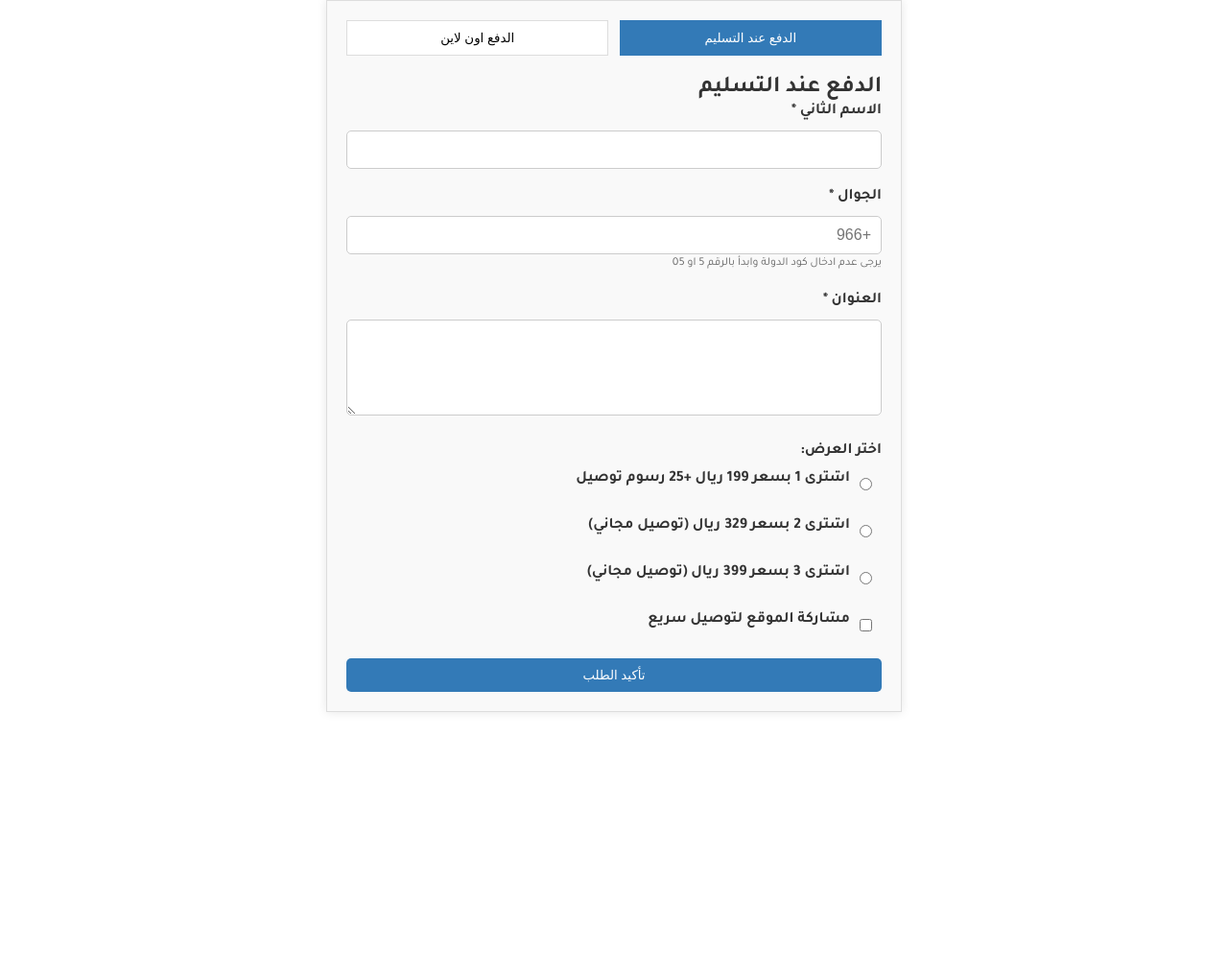
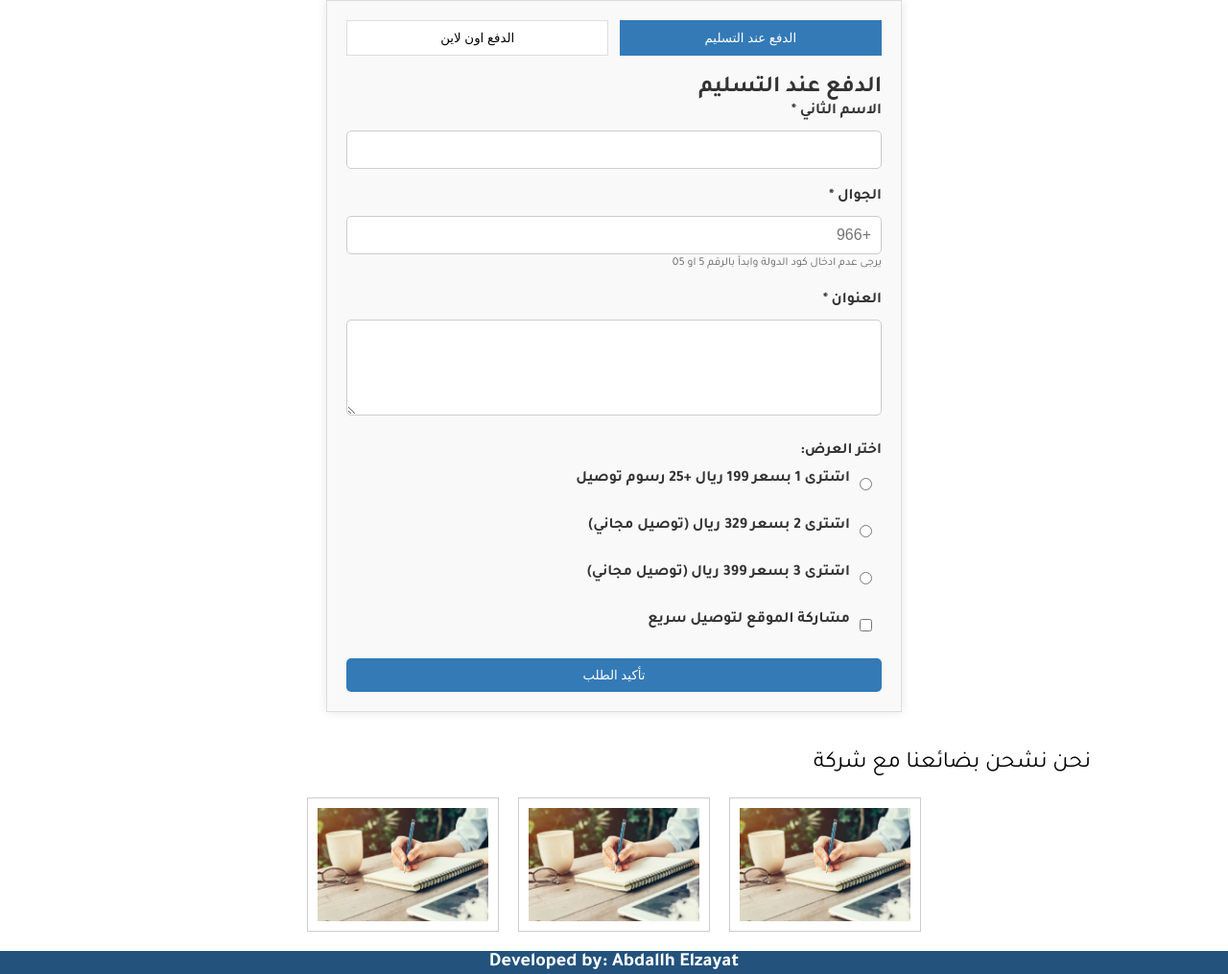
Before and after one commit to AbdallhElzayat2020/MATAJER, a plain HTML site: page index.html in a window 1280 px wide. Shown: the part 1689-2704 px from the top of the page at 96% size. Before the commit the page ends 2471 px from the top, so only its background shows below. Drawn offline with nearby package versions, Linux system fonts and the light colour scheme.

Commit message:
complete Front_End

```diff
--- a/css/style.css
+++ b/css/style.css
@@ -359,7 +359,7 @@ body {
 }
 
 .payment-method:hover {
-  background-color: #f5f5f5;
+  background-color: #2e84f5;
 }
 
 /* Style the form headings */
@@ -464,3 +464,37 @@ input[type="checkbox"]:checked {
 }
 /*=========================
 ===========================End Payment */
+/*=========================
+===========================Start Company  */
+.company .container {
+  margin: 20px auto;
+  width: 80%;
+}
+.company .title {
+  font-size: 24px;
+  margin-bottom: 20px;
+}
+.company .logos {
+  display: flex;
+  justify-content: center;
+  gap: 20px;
+}
+.company .logos img {
+  width: 200px;
+  height: auto;
+  border: 1px solid #ccc;
+  padding: 10px;
+}
+/*=========================
+===========================End Company  */
+/*=========================
+===========================start Footer  */
+.footer p {
+  color: #fff;
+  text-align: center;
+  background-color: #23527c;
+  font-size: 20px;
+  font-weight: bold;
+}
+/*=========================
+===========================End Footer  */
--- a/index.html
+++ b/index.html
@@ -191,7 +191,6 @@
     </div>
     <!-- Timer -->
     <!-- Payment Form -->
-    <!-- <div class="container"> -->
     <div class="order-form">
       <div class="payment-methods">
         <button class="payment-method active">الدفع عند التسليم</button>
@@ -267,9 +266,24 @@
         <button type="submit" class="btn submit-btn">تأكيد الطلب</button>
       </form>
     </div>
-    <!-- </div> -->
-
     <!-- Payment Form -->
+    <!--company  -->
+    <div class="company">
+      <div class="container">
+        <div class="title">نحن نشحن بضائعنا مع شركة</div>
+        <div class="logos">
+          <img src="./images/portfolio-1.jpg" alt="Quickship" />
+          <img src="./images/portfolio-1.jpg" alt="Email" />
+          <img src="./images/portfolio-1.jpg" alt="SMSA" />
+        </div>
+      </div>
+    </div>
+    <!--company  -->
+    <!-- Footer -->
+    <div class="footer">
+      <p>Developed by: <span>Abdallh Elzayat</span></p>
+    </div>
+    <!-- Footer -->
     <script src="./js/script.js"></script>
     <script src="https://unpkg.com/swiper/swiper-bundle.min.js"></script>
     <!-- <script src="https://code.jquery.com/jquery-3.5.1.slim.min.js"></script> -->
```
